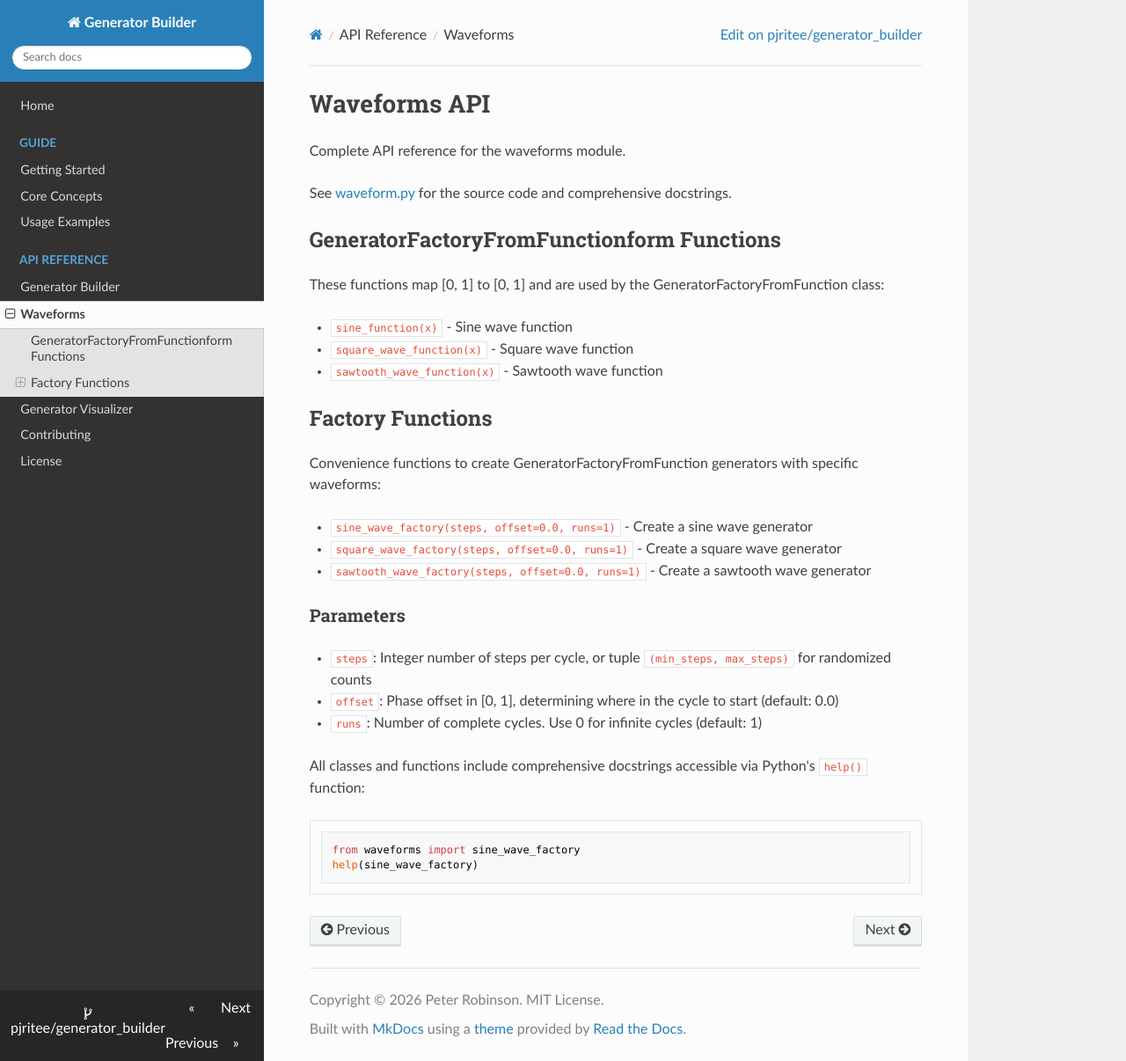
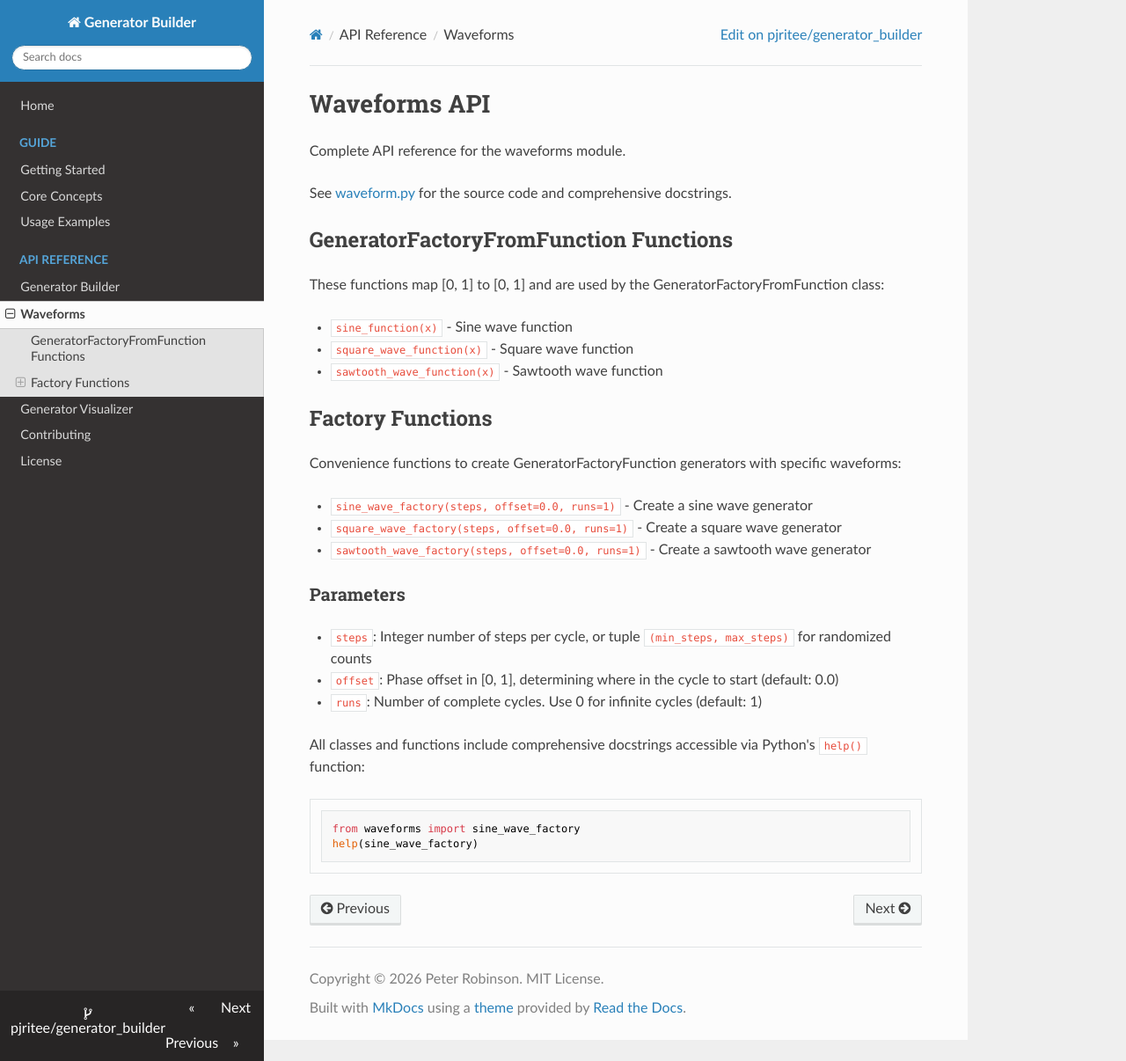
Before and after one commit to pjritee/generator_builder, an MkDocs documentation site: the page built from docs/api/waveforms.md, in a window 1280 px wide and 1206 px high. Shown: the whole window at 88% size. Built offline with MkDocs 1.6.1, drawn with Linux system fonts in a browser that asks for light colours; nearby versions of some CDN libraries.

Commit message:
fix another doc bug

```diff
--- a/docs/api/waveforms.md
+++ b/docs/api/waveforms.md
@@ -5,7 +5,7 @@ Complete API reference for the waveforms module.
 See [waveform.py](https://github.com/pjritee/generator_builder/blob/main/waveforms.py) for the source code and comprehensive docstrings.
 
 
-## GeneratorFactoryFromFunctionform Functions
+## GeneratorFactoryFromFunction Functions
 
 These functions map [0, 1] to [0, 1] and are used by the GeneratorFactoryFromFunction class:
 
@@ -15,7 +15,7 @@ These functions map [0, 1] to [0, 1] and are used by the GeneratorFactoryFromFun
 
 ## Factory Functions
 
-Convenience functions to create GeneratorFactoryFromFunction generators with specific waveforms:
+Convenience functions to create GeneratorFactoryFunction generators with specific waveforms:
 
 - `sine_wave_factory(steps, offset=0.0, runs=1)` - Create a sine wave generator
 - `square_wave_factory(steps, offset=0.0, runs=1)` - Create a square wave generator
```
Also changed, not shown: site/api/waveforms/index.html, site/index.html, site/search/search_index.json, 1 other file.
